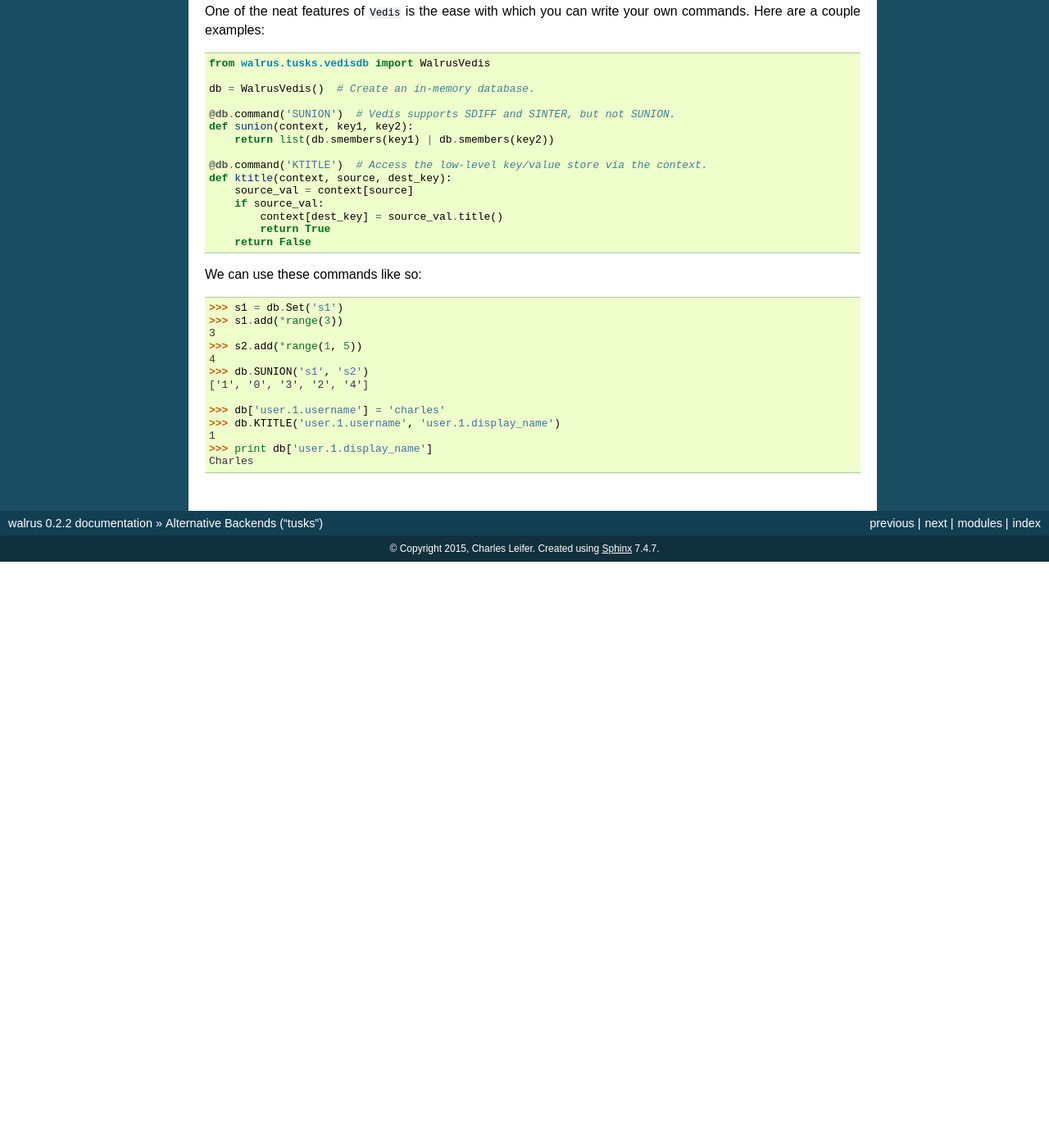
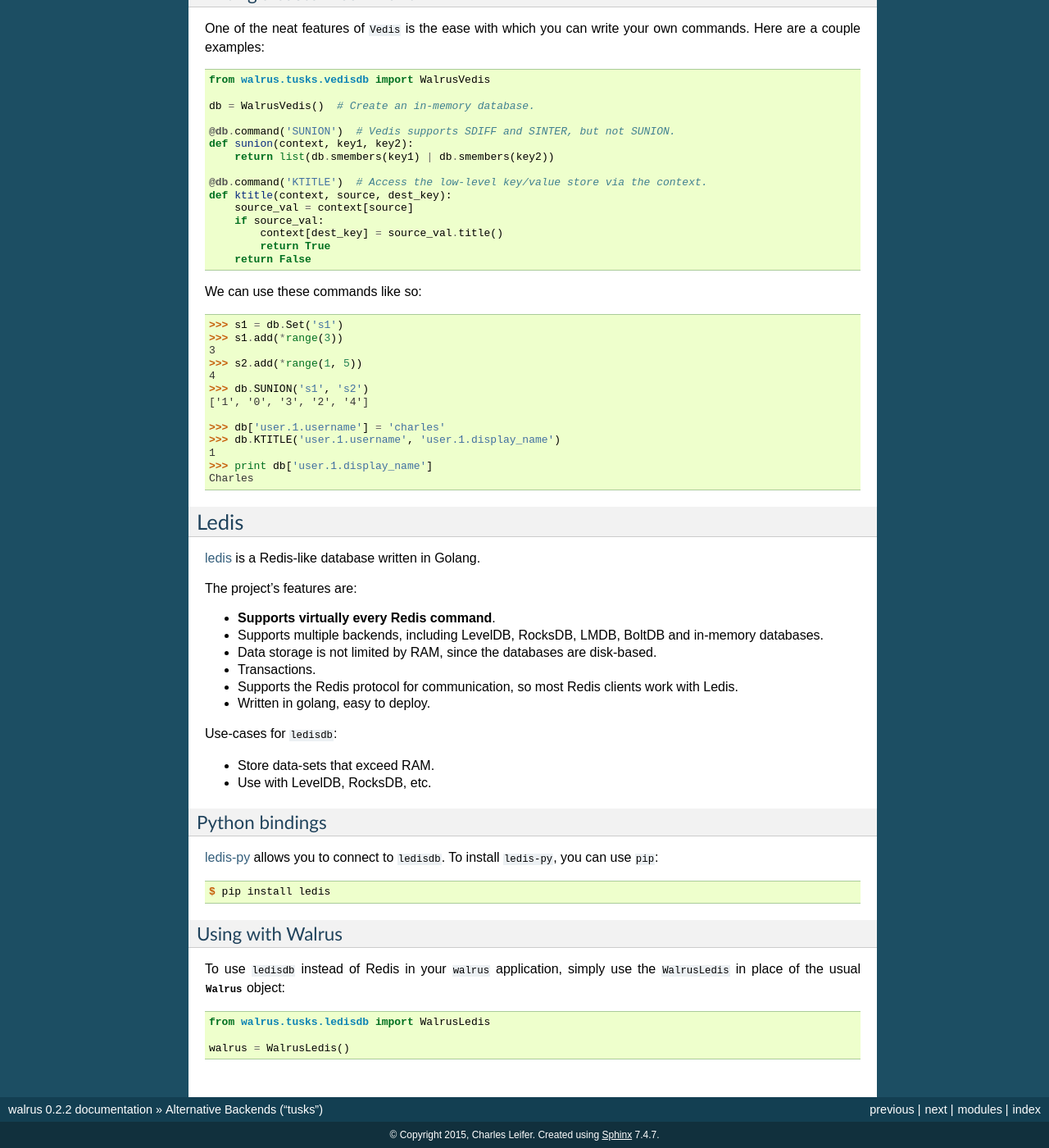
Before and after one commit to coleifer/walrus, a Sphinx documentation site: the page built from docs/alt-backends.rst, in a window 1280 px wide and 1400 px high, scrolled down 2567 px. Shown: the whole window at 82% size. Built offline with Sphinx 7.4.7, drawn with Linux system fonts in a browser that asks for light colours; before the commit the page ends 3252 px from its top, so only the background shows below that; some of the changed text lies outside the part shown.

Commit message:
Documenting Ledis.

```diff
--- a/docs/alt-backends.rst
+++ b/docs/alt-backends.rst
@@ -7,7 +7,7 @@
 
 * `RLite <https://github.com/seppo0010/rlite>`_, a self-contained and serverless Redis-compatible database engine. Use ``rlite`` if you want all the features of Redis, without the separate server process..
 * `Vedis <http://vedis.symisc.net/index.html>`_, an embeddable data-store written in C with over 70 commands similar in concept to Redis. Vedis is built on a fast key/value store and supports writing custom commands in Python. Use ``vedis`` if you are OK working with a smaller subset of commands out-of-the-box or are interested in writing your own commands.
-* `ledisdb <https://github.com/siddontang/ledisdb>`_, **not implemented yet** but I plan on adding support soon.
+* `ledisdb <https://github.com/siddontang/ledisdb>`_, Redis-like database written in Golang. Supports almost all the Redis commands. Requires `ledis-py <https://github.com/holys/ledis-py>`_.
 
 rlite
 -----
@@ -164,3 +164,42 @@
     1
     >>> print db['user.1.display_name']
     Charles
+
+Ledis
+-----
+
+`ledis <https://github.com/siddontang/ledisdb>`_ is a Redis-like database written in Golang.
+
+The project's features are:
+
+* **Supports virtually every Redis command**.
+* Supports multiple backends, including LevelDB, RocksDB, LMDB, BoltDB and in-memory databases.
+* Data storage is not limited by RAM, since the databases are disk-based.
+* Transactions.
+* Supports the Redis protocol for communication, so most Redis clients work with Ledis.
+* Written in golang, easy to deploy.
+
+Use-cases for ``ledisdb``:
+
+* Store data-sets that exceed RAM.
+* Use with LevelDB, RocksDB, etc.
+
+Python bindings
+^^^^^^^^^^^^^^^
+
+`ledis-py <https://github.com/holys/ledis-py>`_ allows you to connect to ``ledisdb``. To install ``ledis-py``, you can use ``pip``:
+
+.. code-block:: console
+
+    $ pip install ledis
+
+Using with Walrus
+^^^^^^^^^^^^^^^^^
+
+To use ``ledisdb`` instead of Redis in your ``walrus`` application, simply use the ``WalrusLedis`` in place of the usual :py:class:`Walrus` object:
+
+.. code-block:: python
+
+    from walrus.tusks.ledisdb import WalrusLedis
+
+    walrus = WalrusLedis()
```
